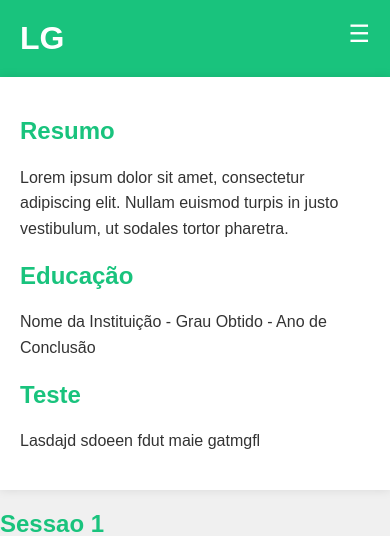
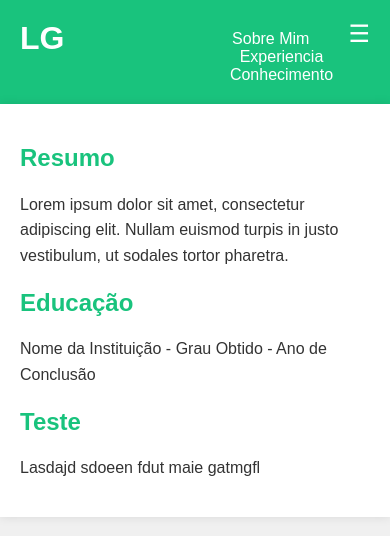
Before and after one commit to LucasGuzella/lucasguzella, a PHP site: page / in a window 390 px wide. Shown: the top 536 px of the page. Run offline with PHP 8.4, Linux system fonts and the light colour scheme.

Commit message:
Update styles.css

```diff
--- a/styles.css
+++ b/styles.css
@@ -90,7 +90,7 @@ a:hover{
     }
 
     /* Estilos adicionais para a lista em dispositivos móveis (pode ser personalizado) */
-    .menu ul li {
+    .menu {
         display: block;
     }
 }
```
